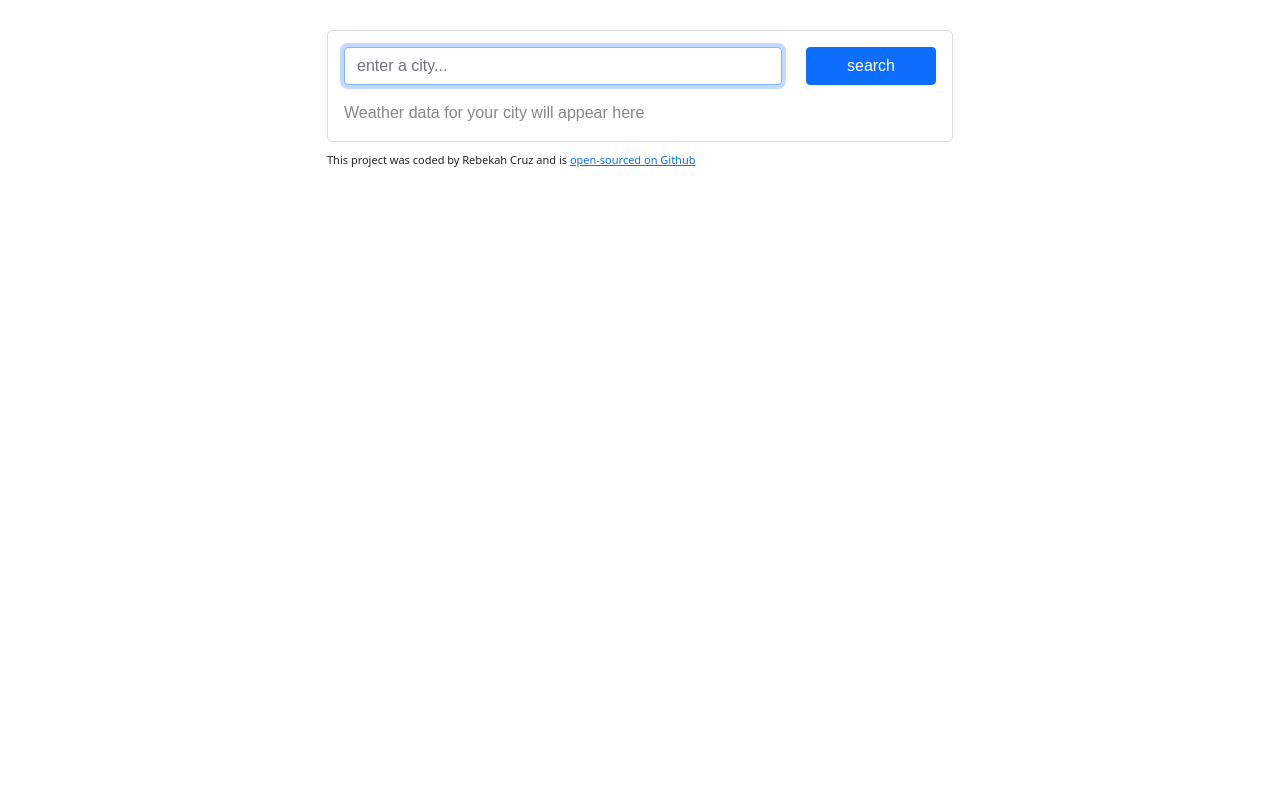
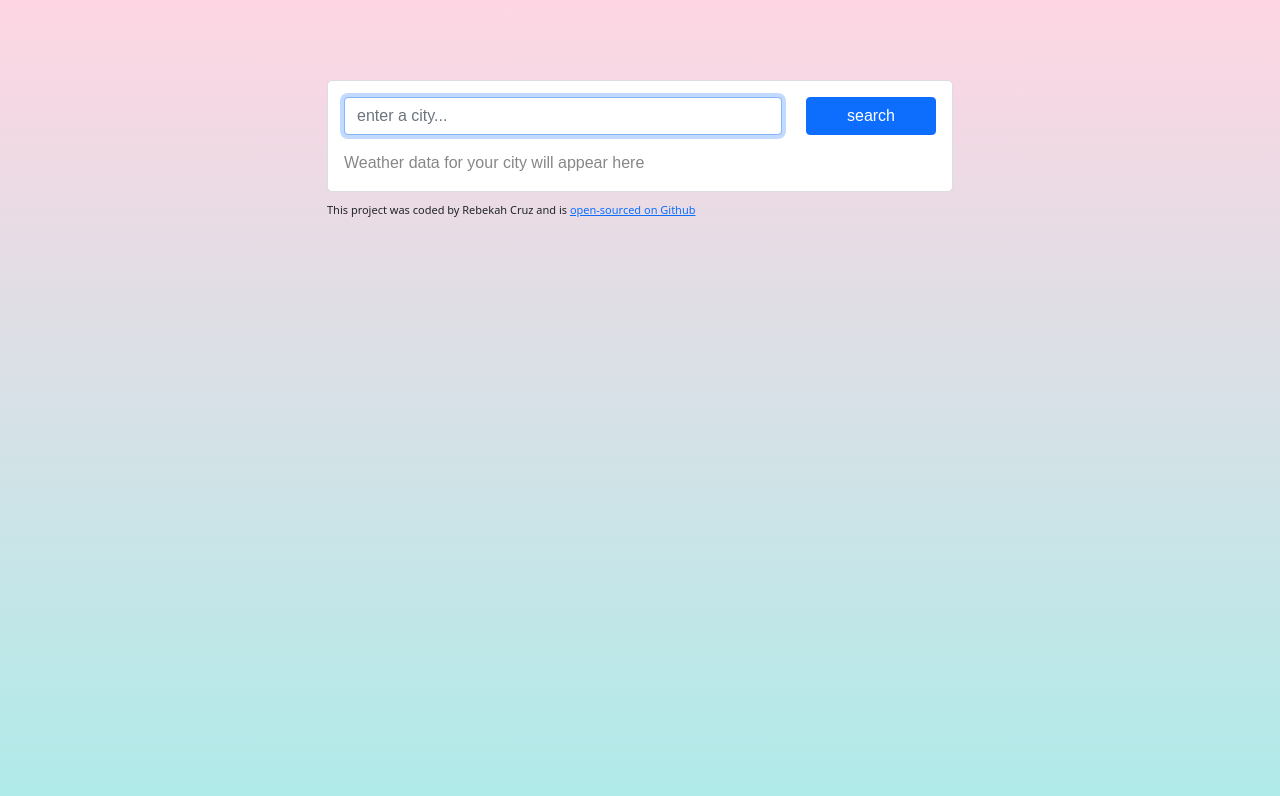
Before and after one commit to bexter89/react-weather-app, a React (Create React App) app: page / in a window 1280 px wide. Shown: the top 796 px of the page. Built offline with nearby package versions, Linux system fonts and the light colour scheme; what react-animations would draw is missing.

Commit message:
style button

```diff
--- a/src/App.css
+++ b/src/App.css
@@ -1,6 +1,12 @@
+
+body {
+  background-image: linear-gradient(to top, #a8edea 0%, #fed6e3 100%);
+  height: 100vh;
+}
+
 .App {
   max-width: 650px;
-  margin: 30px auto;
+  margin: 5rem auto;
 }
 
 .App footer {
--- a/src/FutureExpanded.css
+++ b/src/FutureExpanded.css
@@ -3,8 +3,10 @@
   margin: 1em auto;
   margin-top: 2em;
   padding: 2em;
-  border: 1px solid lightgray;
-  border-radius: 10px;
+  border: 1px lightgray;
+  border-radius: 1rem;
+  background-image: linear-gradient(to top, #accbee 0%, #e7f0fd 100%);
+  box-shadow: 0px 5px 5px -5px #6E6E6E;
 }
 .FutureExpanded h4 {
   text-align: center;
@@ -49,3 +51,11 @@
   font-size: 14px;
   margin-bottom: 1em;
 }
+
+.FutureExpanded .btn {
+  box-shadow: 0px 2px 9px -5px #6E6E6E;
+}
+
+.FutureExpanded .btn:hover {
+  box-shadow: 0px 5px 11px 0px #6E6E6E;
+}
--- a/src/Weather.css
+++ b/src/Weather.css
@@ -4,6 +4,7 @@
   border-radius: 5px;
   color: rgb(135, 135, 135);
   padding: 16px;
+  background-color: white;
 }
 
 .Weather #helper {
```
